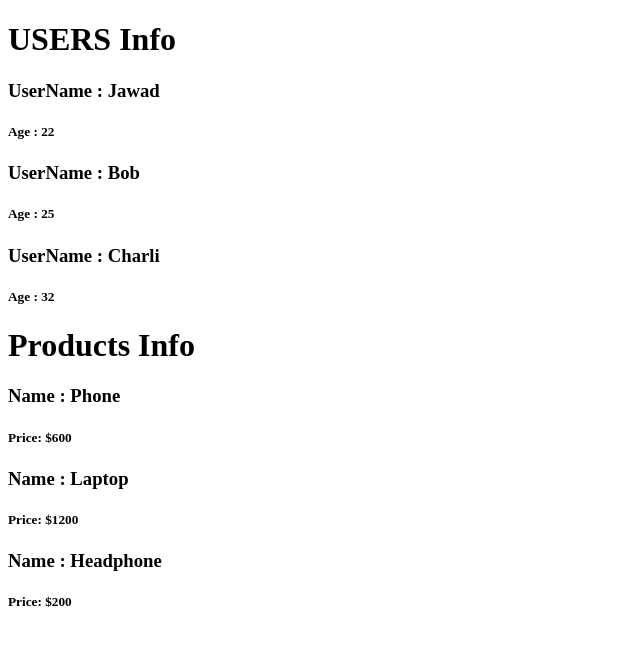
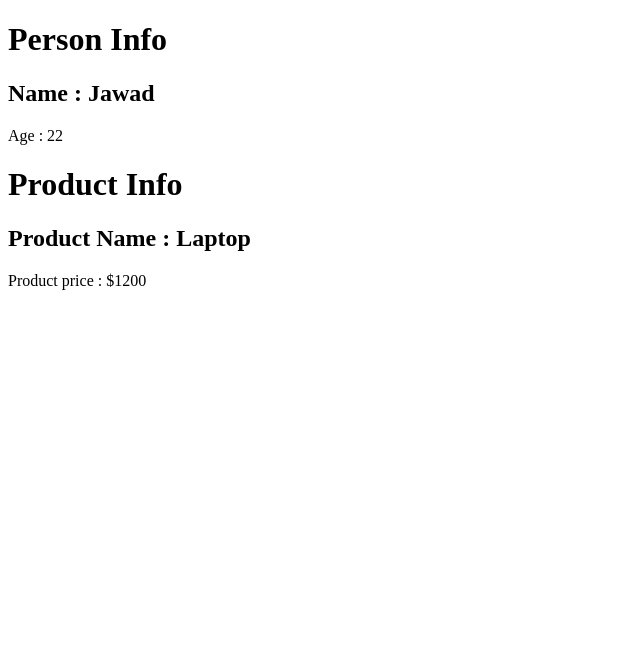
Before and after one commit to JawadSadi/Vite-React, a React (Vite) app in the folder react-demos/: page / in a window 1280 px wide. Shown: the top 646 px of the page, without its empty margins (0-640 px from the left). Built offline with nearby package versions, Linux system fonts and the light colour scheme.

Commit message:
Learning the props

```diff
--- a/react-demos/src/App.jsx
+++ b/react-demos/src/App.jsx
@@ -8,7 +8,8 @@ import Greeting from "./components/Greeting";
 import ProductInfo from "./components/ProductInfo";
 import ProductList from "./components/ProductList";
 import UserList from "./components/UserList";
-
+import Person from "./components/Person";
+import Product from "./components/Product";
 // First Trainning
 
 // const App = () => {
@@ -47,15 +48,26 @@ import UserList from "./components/UserList";
 // };
 
 // Showing the List by map
+// const App = () => {
+//   return (
+//     <div>
+//       <h1>USERS Info</h1>
+//       <UserList />
+//       <h1>Products Info</h1>
+//       <ProductList />
+//     </div>
+//   );
+// };
+
+// Prop Exercise
 const App = () => {
   return (
     <div>
-      <h1>USERS Info</h1>
-      <UserList />
-      <h1>Products Info</h1>
-      <ProductList />
+      <h1>Person Info</h1>
+      <Person name="Jawad" age={22} />
+      <h1>Product Info</h1>
+      <Product name="Laptop" price="$1200" />
     </div>
   );
 };
-
 export default App;
--- /dev/null
+++ b/react-demos/src/components/Person.jsx
@@ -0,0 +1,10 @@
+function Person({ name, age }) {
+  return (
+    <div>
+      <h2>Name : {name}</h2>
+      <p>Age : {age}</p>
+    </div>
+  );
+}
+
+export default Person;
--- /dev/null
+++ b/react-demos/src/components/Product.jsx
@@ -0,0 +1,10 @@
+function Product({ name, price }) {
+  return (
+    <div>
+      <h2>Product Name : {name}</h2>
+      <p>Product price : {price}</p>
+    </div>
+  );
+}
+
+export default Product;
```
